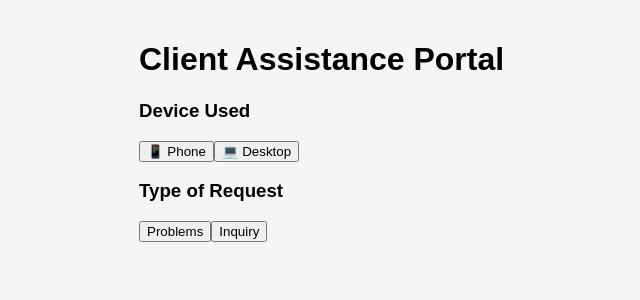
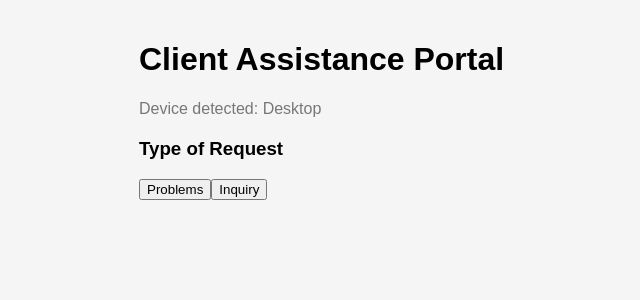
Before and after one commit to LICPrintingShop/DRPAU, a Next.js app: page /client in a window 1280 px wide. Shown: the top 300 px of the page, without its empty margins (201-841 px from the left). Built offline with nearby package versions, Linux system fonts and the light colour scheme.

Commit message:
Update DeviceSelector.jsx

```diff
--- a/components/DeviceSelector.jsx
+++ b/components/DeviceSelector.jsx
@@ -1,18 +1,14 @@
-"use client"
-export default function DeviceSelector({ device, setDevice }) {
+export default function DeviceSelector({device}){
 
-return (
-<div>
-<h3>Device Used</h3>
+return(
 
-<button onClick={()=>setDevice("Phone")}>
-📱 Phone
-</button>
+<p style={{
+color:"#777",
+marginBottom:"20px"
+}}>
+Device detected: {device}
+</p>
 
-<button onClick={()=>setDevice("Desktop")}>
-💻 Desktop
-</button>
+)
 
-</div>
-)
 }
```
